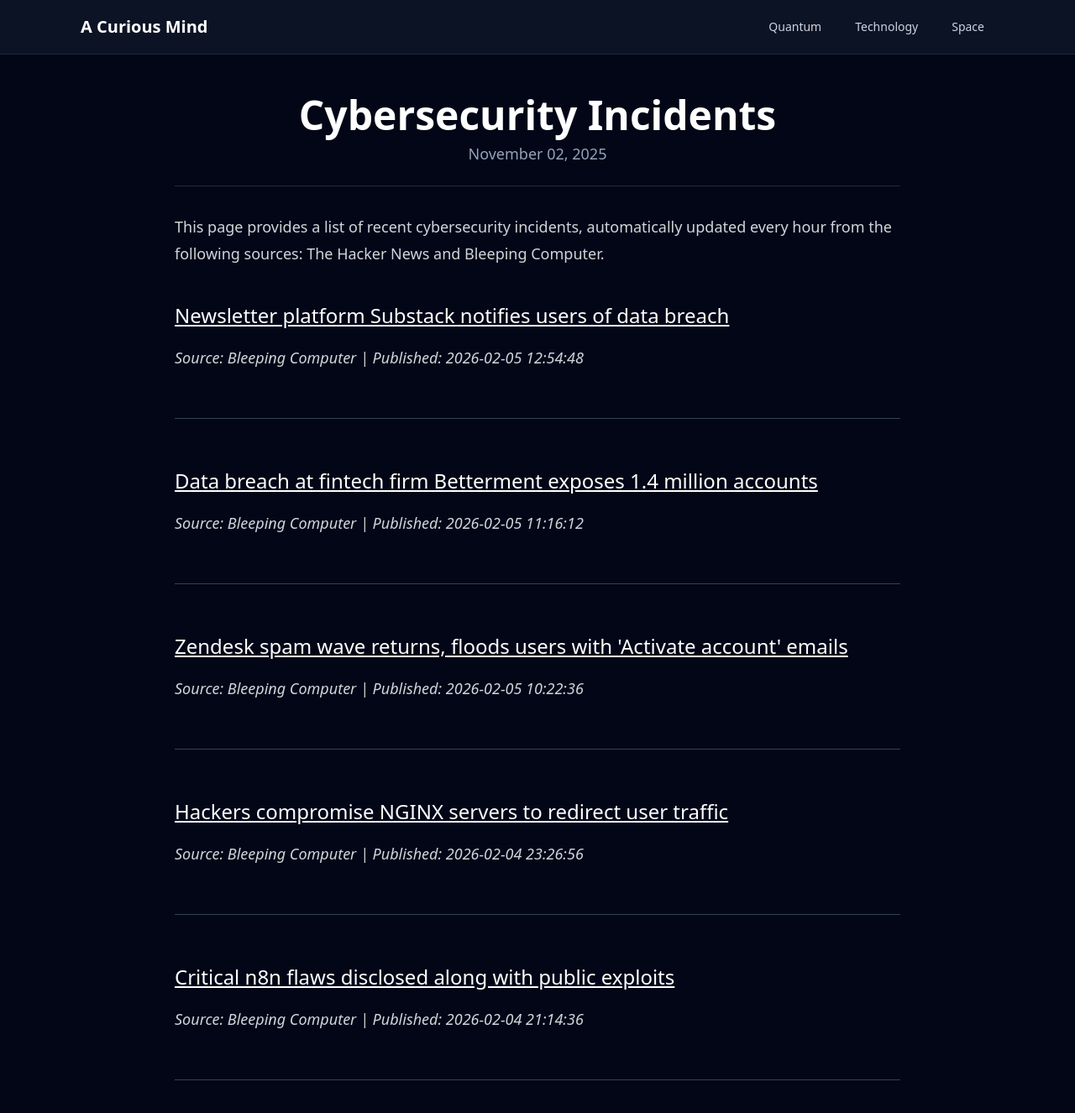
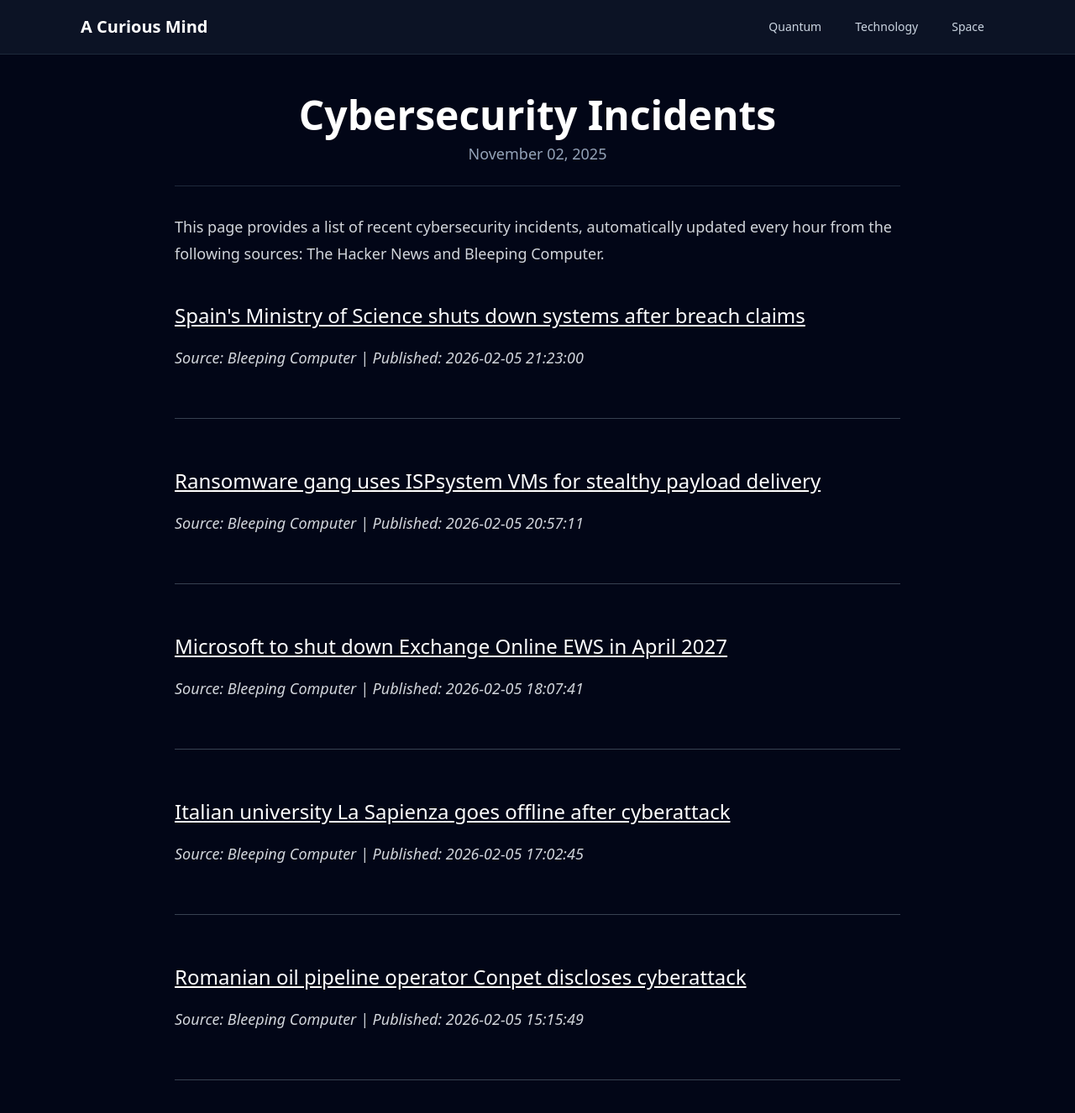
Before and after one commit to onehl7/onehl7.github.io, a Jekyll site: the page built from _posts/2025-11-02-cybersecurity-incidents.md, in a window 1280 px wide and 1400 px high. Shown: the top 1326 px of the window at 84% size. Built offline with Jekyll 4.4.1, drawn with Linux system fonts in a browser that asks for light colours; nearby versions of some CDN libraries.

Commit message:
Update news data

```diff
--- a/_data/news.json
+++ b/_data/news.json
@@ -1,32 +1,32 @@
 [
   {
     "source": "Bleeping Computer",
-    "title": "Newsletter platform Substack notifies users of data breach",
-    "link": "https://www.bleepingcomputer.com/news/security/newsletter-platform-substack-notifies-users-of-data-breach/",
-    "published": "2026-02-05 12:54:48"
+    "title": "Spain's Ministry of Science shuts down systems after breach claims",
+    "link": "https://www.bleepingcomputer.com/news/security/spains-ministry-of-science-shuts-down-systems-after-breach-claims/",
+    "published": "2026-02-05 21:23:00"
   },
   {
     "source": "Bleeping Computer",
-    "title": "Data breach at fintech firm Betterment exposes 1.4 million accounts",
-    "link": "https://www.bleepingcomputer.com/news/security/data-breach-at-fintech-firm-betterment-exposes-14-million-accounts/",
-    "published": "2026-02-05 11:16:12"
+    "title": "Ransomware gang uses ISPsystem VMs for stealthy payload delivery",
+    "link": "https://www.bleepingcomputer.com/news/security/ransomware-gang-uses-ispsystem-vms-for-stealthy-payload-delivery/",
+    "published": "2026-02-05 20:57:11"
   },
   {
     "source": "Bleeping Computer",
-    "title": "Zendesk spam wave returns, floods users with 'Activate account' emails",
-    "link": "https://www.bleepingcomputer.com/news/security/zendesk-spam-wave-returns-floods-users-with-activate-account-emails/",
-    "published": "2026-02-05 10:22:36"
+    "title": "Microsoft to shut down Exchange Online EWS in April 2027",
+    "link": "https://www.bleepingcomputer.com/news/microsoft/microsoft-to-shut-down-exchange-web-services-in-cloud-in-2027/",
+    "published": "2026-02-05 18:07:41"
   },
   {
     "source": "Bleeping Computer",
-    "title": "Hackers compromise NGINX servers to redirect user traffic",
-    "link": "https://www.bleepingcomputer.com/news/security/hackers-compromise-nginx-servers-to-redirect-user-traffic/",
-    "published": "2026-02-04 23:26:56"
+    "title": "Italian university La Sapienza goes offline after cyberattack",
+    "link": "https://www.bleepingcomputer.com/news/security/italian-university-la-sapienza-goes-offline-after-cyberattack/",
+    "published": "2026-02-05 17:02:45"
   },
   {
     "source": "Bleeping Computer",
-    "title": "Critical n8n flaws disclosed along with public exploits",
-    "link": "https://www.bleepingcomputer.com/news/security/critical-n8n-flaws-disclosed-along-with-public-exploits/",
-    "published": "2026-02-04 21:14:36"
+    "title": "Romanian oil pipeline operator Conpet discloses cyberattack",
+    "link": "https://www.bleepingcomputer.com/news/security/romanian-oil-pipeline-operator-conpet-discloses-cyberattack-qilin-ransomware/",
+    "published": "2026-02-05 15:15:49"
   }
 ]
```
